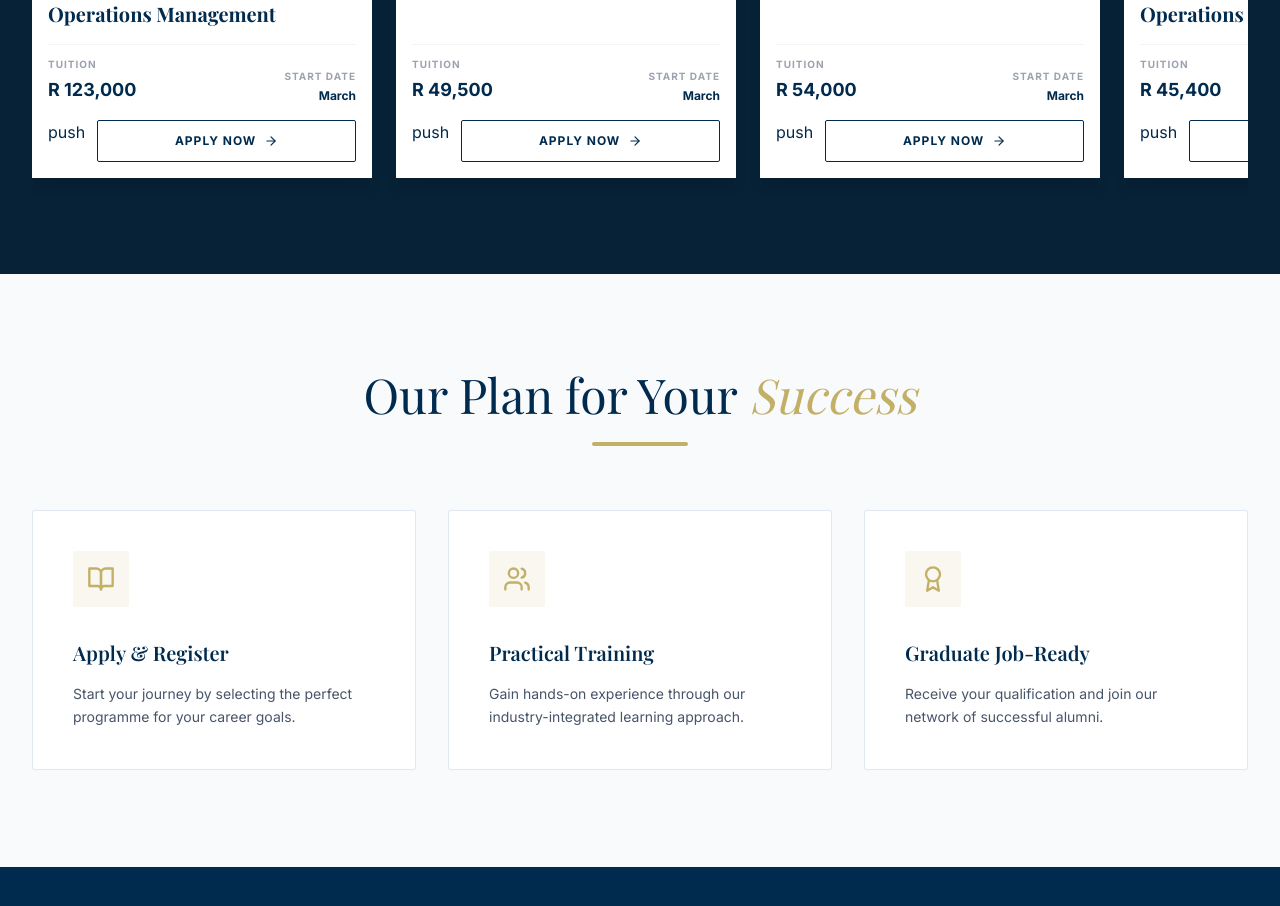
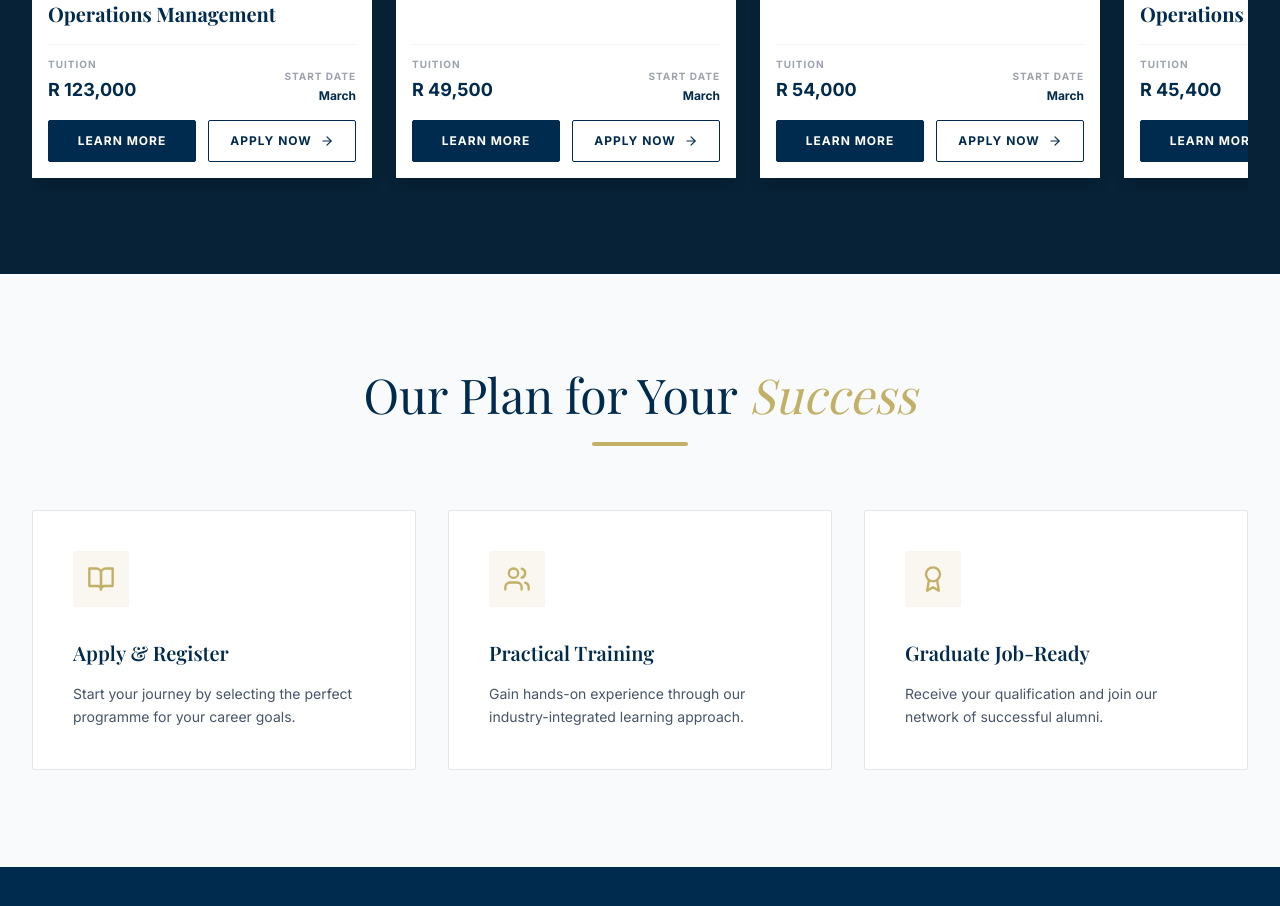
Before and after one commit to levon-brokenponyclub/ihs-2025, a React (Vite) app: page / in a window 1280 px wide. Shown: the part 3567-4473 px from the top of the page. Built offline with nearby package versions, Linux system fonts and the light colour scheme; a web font is replaced by a local one.

Commit message:
chore: restore learn more button on programme cards

```diff
--- a/components/CourseCard.tsx
+++ b/components/CourseCard.tsx
@@ -213,14 +213,14 @@ export const CourseCard: React.FC<CourseCardProps> = ({
             </div>
 
             <div className="flex gap-3 relative z-20 bg-white">
-              {/* <Button
-                                variant="primary"
-                                className="flex-1 !px-2 !py-3 !text-[10px] md:!text-xs"
-                            >
-                                Learn More
-                            </Button> */}
+              <Button
+                variant="primary"
+                className="flex-1 !px-2 !py-3 !text-[10px] md:!text-xs"
+              >
+                Learn More
+              </Button>
 
-              push<Button
+              <Button
                 variant="outline"
                 onClick={handleAction}
                 className="flex-1 !px-2 !py-3 !text-[10px] md:!text-xs"
```
